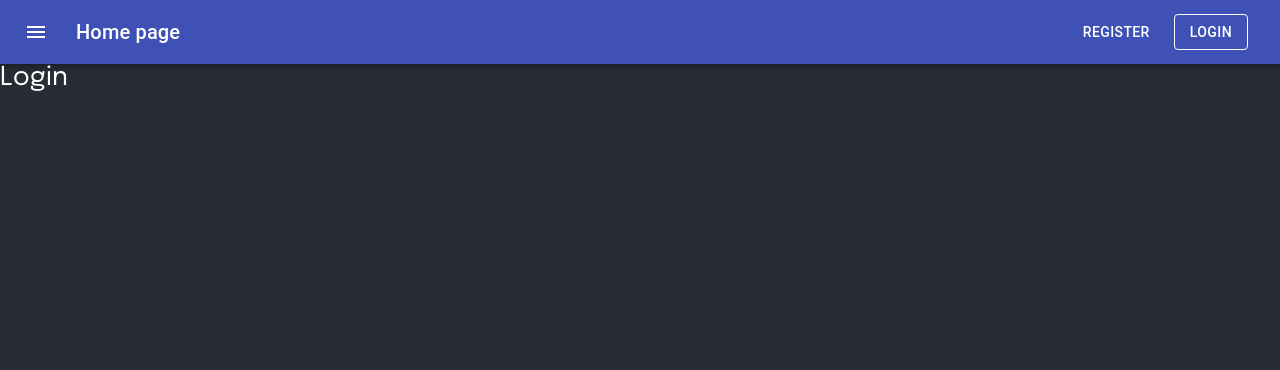
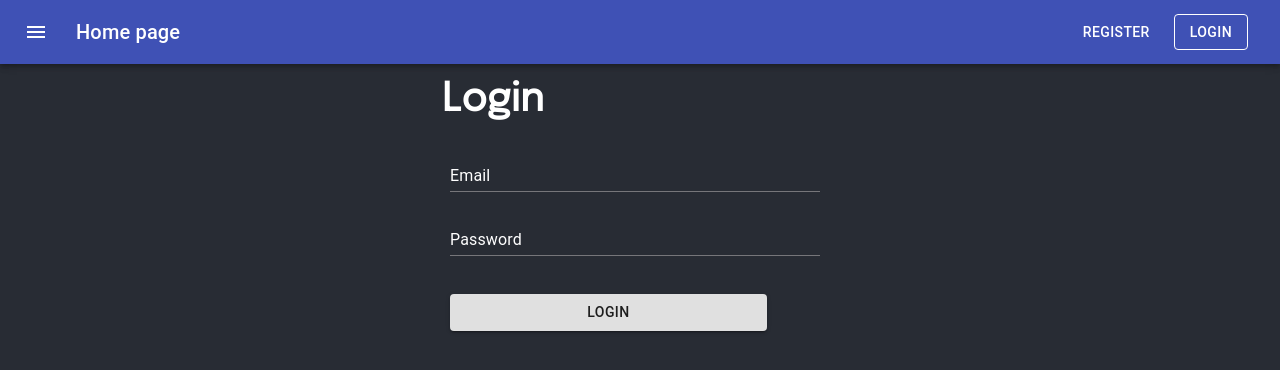
Before and after one commit to StyvenSoft/user-authentication, a React (Create React App) app in the folder frontend/: page /Login in a window 1280 px wide. Shown: the top 370 px of the page. Built offline with nearby package versions, Linux system fonts and the light colour scheme; no server answers.

Commit message:
Created form login auth

```diff
--- a/frontend/src/components/auth/Login.js
+++ b/frontend/src/components/auth/Login.js
@@ -1,9 +1,76 @@
-import React from 'react'
+import React, { useState, useContext } from 'react';
+import { useHistory } from 'react-router-dom';
+import UserContext from '../../context/UserContext';
+import Axios from 'axios';
+import { Container } from '@material-ui/core'
+import { makeStyles } from '@material-ui/core/styles';
+import TextField from '@material-ui/core/TextField';
+import Button from '@material-ui/core/Button';
+
+const useStyles = makeStyles((theme) => ({
+    root: {
+        '& > *': {
+            margin: theme.spacing(1),
+            width: '25ch',
+        },
+    },
+    textfield: {
+        "& .MuiFormLabel-root, & .MuiInputBase-root": {
+            color: "white"
+        },
+        "& .MuiInput-underline:before": {
+            borderBottom: "1px solid rgb(226 219 219 / 42%)"
+        },
+        "& .MuiInput-underline:hover:not(.Mui-disabled):before": {
+            borderBottom: "2px solid rgb(226 219 219 / 42%)"
+        }
+    }
+}));
 
 export default function Login() {
+    const classes = useStyles();
+    const [email, setEmail] = useState();
+    const [password, setPassword] = useState();
+
+    const { setUserData } = useContext(UserContext);
+    const history = useHistory();
+
+    const submit = async (e) => {
+        e.preventDefault();
+        const loginUser = { email, password };
+        const loginRes = await Axios.post("http://localhost:4000/users/login", loginUser);
+        setUserData({
+            token: loginRes.data.token,
+            user: loginRes.data.user,
+        });
+        localStorage.setItem("auth-token", loginRes.data.token);
+        history.push("/");
+    };
+
     return (
         <div>
-            Login
+            <Container maxWidth="xs">
+                <h2>Login</h2>
+                <form className={classes.root} noValidate autoComplete="off" onSubmit={submit}>
+                    <TextField
+                        id="standard-basic"
+                        label="Email"
+                        className={classes.textfield}
+                        onChange={(e) => setEmail(e.target.value)}
+                    />
+                    <TextField
+                        id="standard-password-input"
+                        label="Password"
+                        type="password"
+                        autoComplete="current-password"
+                        className={classes.textfield}
+                        onChange={(e) => setPassword(e.target.value)}
+                    />
+                    <Button variant="contained" type="submit" style={{ width: '80%', marginTop: '30px' }}>
+                        Login
+                    </Button>
+                </form>
+            </Container>
         </div>
     )
 }
```
